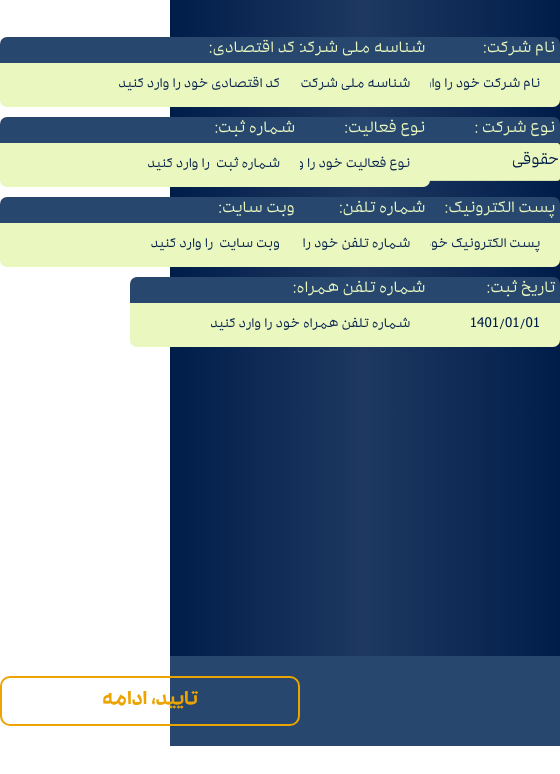
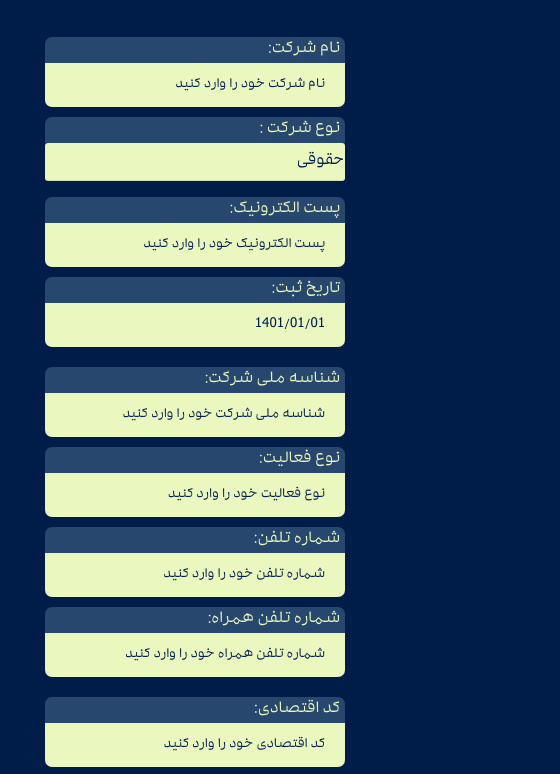
Before and after one commit to masoudharooni/HTML-CSS-Template, a plain HTML site: page register.html in a window 390 px wide. Shown: the part 98-872 px from the top of the page, 560 px wide, since content can reach past the window. Before the commit the page ends 844 px from the top, so only its background shows below. Drawn offline with nearby package versions, Linux system fonts and the light colour scheme; files whose address does not match are found by name.

Commit message:
Responsive register page

```diff
--- a/css/general.css
+++ b/css/general.css
@@ -42,7 +42,6 @@ body {
     font-family: 'SGKara';
     direction: rtl;
     background: rgb(0, 29, 74);
-    background: linear-gradient(90deg, rgba(0, 29, 74, 1) 0%, rgba(30, 56, 97, 1) 50%, rgba(0, 29, 74, 1) 100%);
 }
 
 * {
@@ -78,6 +77,4 @@ input[type=number]::-webkit-inner-spin-button {
     right: 0px;
     bottom: 0px;
     left: 0px;
-    background: rgb(0, 29, 74);
-    background: linear-gradient(90deg, rgba(0, 29, 74, 1) 0%, rgba(30, 56, 97, 1) 50%, rgba(0, 29, 74, 1) 100%);
 }
--- a/css/register.css
+++ b/css/register.css
@@ -194,4 +194,39 @@
 
 /* footer styles */
 
+
+/* responsive */
+
+@media screen and (max-width:768px) {
+    .right-side {
+        width: 50%;
+    }
+    .center-side {
+        width: 50%;
+    }
+    .left-side {
+        width: 50%;
+        float:right;
+    }
+}
+
+@media screen and (max-width:576px) {
+    .right-side {
+        width: 100%;
+    }
+    .center-side {
+        width: 100%;
+    }
+    .left-side {
+        width: 100%;
+    }
+    #footer{
+        position: sticky;
+        bottom: 0;
+    }
+}
+
+/* responsive */
+
+
 /* styles */
```
